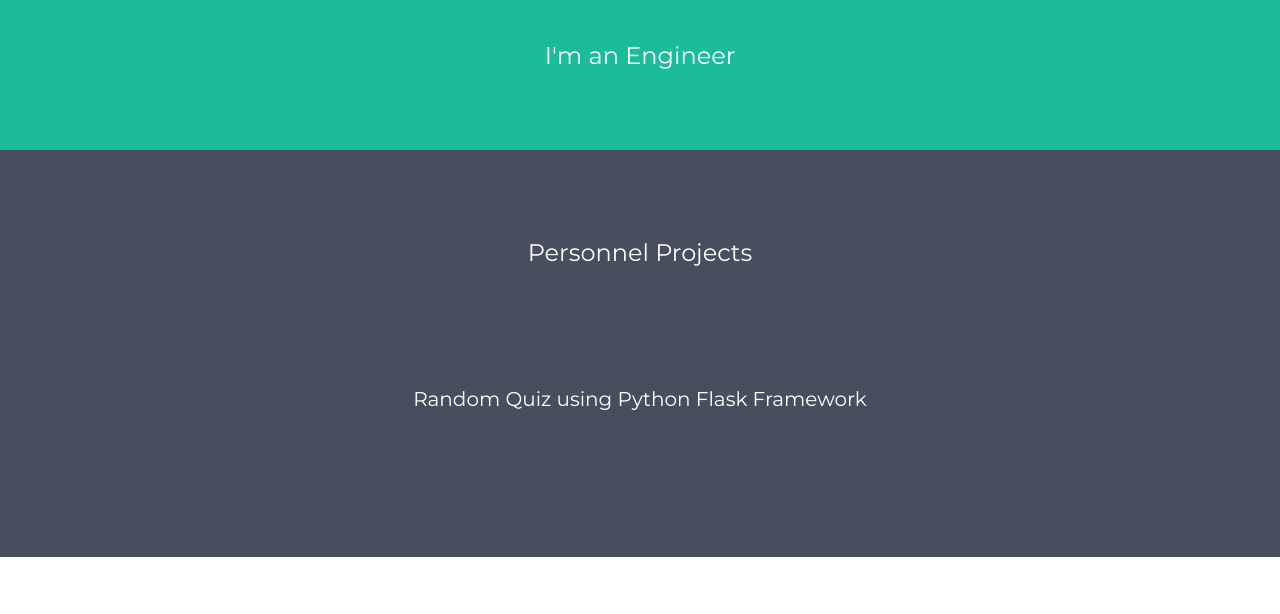
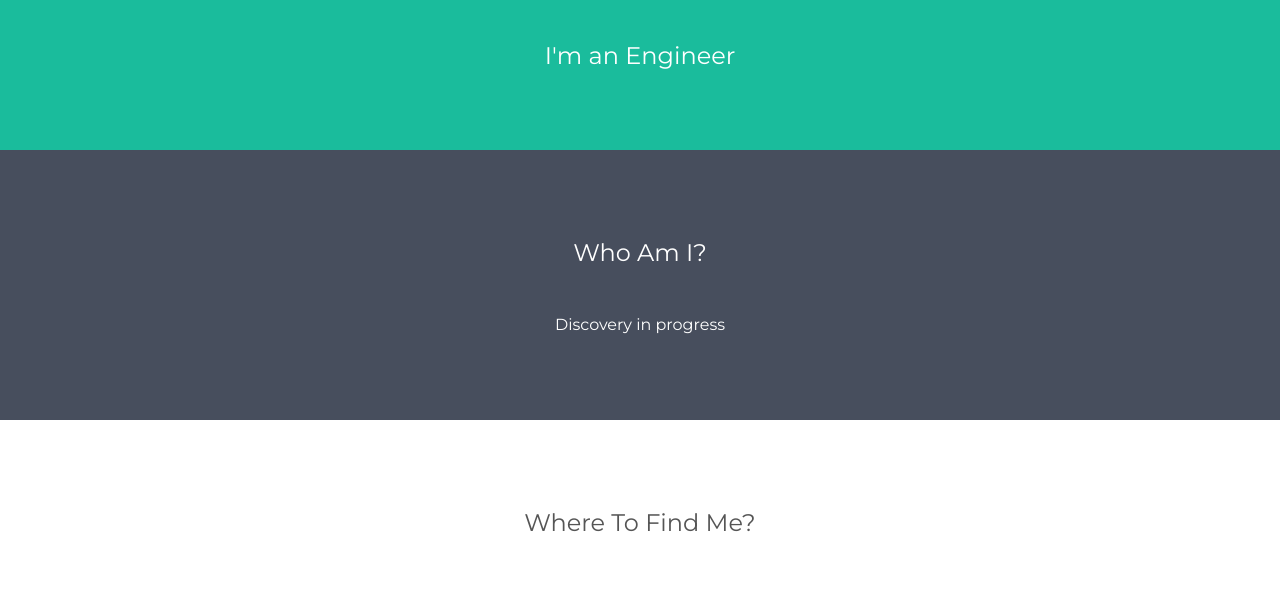
Before and after one commit to sandeep-parmar/sandeep-parmar.github.io, a plain HTML site: page index.html in a window 1280 px wide. Shown: the part 563-1177 px from the top of the page. Drawn offline with nearby package versions, Linux system fonts and the light colour scheme.

Commit message:
Update index.html

```diff
--- a/index.html
+++ b/index.html
@@ -94,10 +94,8 @@
 
 <!-- Second Container -->
 <div class="container-fluid bg-2 text-center" name="whatami" id="whatami">
-  <h3 class="margin">Personnel Projects</h3>
-  <div class="container-fluid bg-3>
-    <h3> Random Quiz using Python Flask Framework</h3>
-  </div>
+  <h3 class="margin">Who Am I?</h3>
+  <p>Discovery in progress</p>
 </div>
 
 <!-- Third Container (Grid) -->
```
